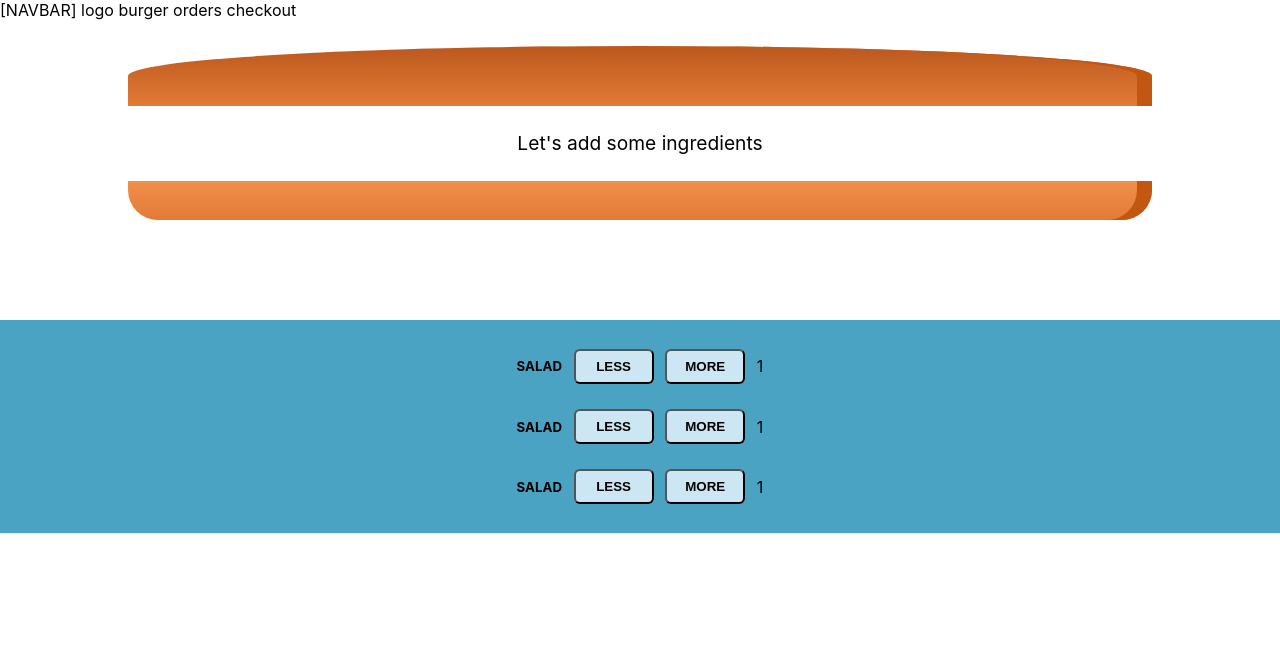
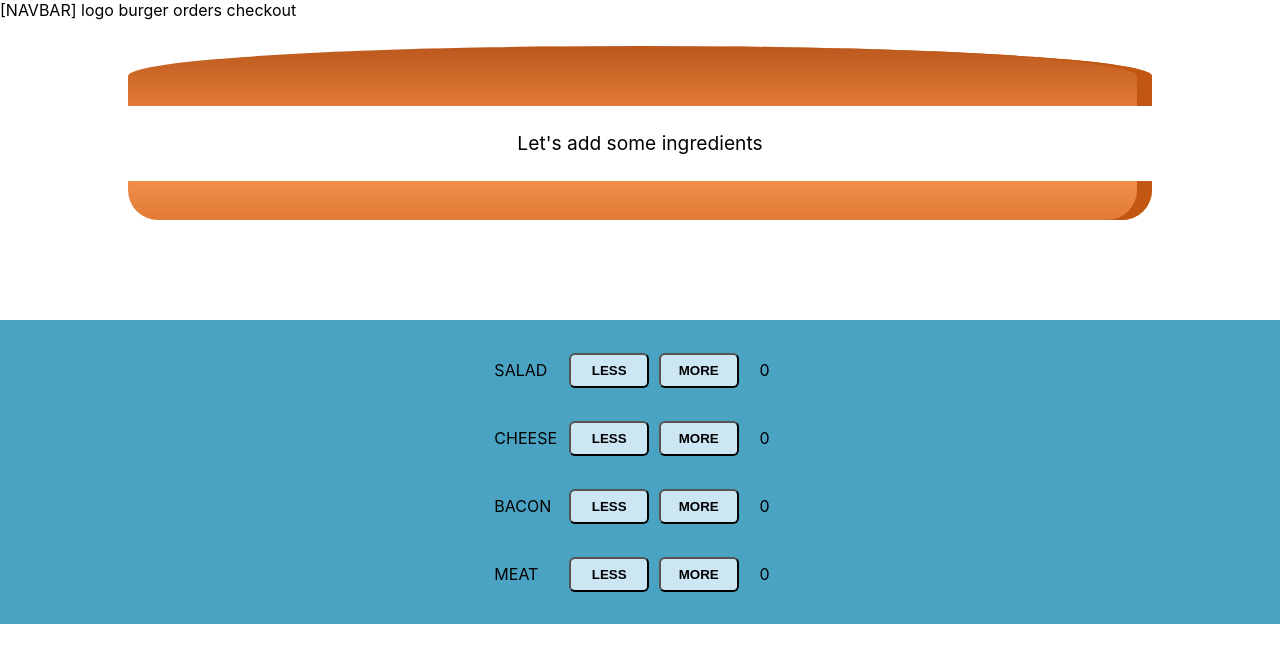
Before and after one commit to germancardenasm/burgerRestaurantOrderSystem, a React (Create React App) app: page / in a window 1280 px wide. Shown: the top 662 px of the page. Built offline with nearby package versions, Linux system fonts and the light colour scheme.

Commit message:
Render dinamically the controls

```diff
--- a/src/components/Burger/BuildControls/BuildControls.js
+++ b/src/components/Burger/BuildControls/BuildControls.js
@@ -2,13 +2,13 @@ import React from "react";
 import Control from "../Control/Control";
 import "./BuildControls.css";
 const BuildControls = props => {
-  return (
-    <div className="build_controls">
-      <Control />
-      <Control />
-      <Control />
-    </div>
-  );
+  const controlsArray = Object.keys(props.ingredients).map(ingType => {
+    return (
+      <Control type={ingType} qty={props.ingredients[ingType]} key={ingType} />
+    );
+  });
+
+  return <div className="build_controls">{controlsArray}</div>;
 };
 
 export default BuildControls;
--- a/src/components/Burger/Control/Control.css
+++ b/src/components/Burger/Control/Control.css
@@ -1,15 +1,14 @@
 .control {
     display: flex;
-    flex-direction: row;
-    justify-content: space-evenly;
-    width: 270px;
-    margin: auto;
+    margin: 0.5rem auto;
     align-items: center;
+    text-transform: uppercase;
 }
 
 .control .control_button {
     height: 35px;
     width: 80px;
+    margin: 0.3rem;
     color: black;
     text-transform: uppercase;
     background: #cce6f4;
@@ -24,3 +23,13 @@
     border: 2px white solid;
     box-shadow: 0px 0px 10px 1px rgba(255, 255, 255, 1);
 }
+
+.control .ing_name {
+    display: inline-block;
+    width: 70px;
+}
+
+.control .ing_qty {
+    display: inline-block;
+    margin: 1rem;
+}
--- a/src/components/Burger/Control/Control.js
+++ b/src/components/Burger/Control/Control.js
@@ -4,10 +4,10 @@ import "./Control.css";
 const Control = props => {
   return (
     <div className="control">
-      <h5>SALAD</h5>
+      <span className="ing_name">{props.type}</span>
       <button className="control_button">Less</button>
       <button className="control_button">More</button>
-      <p>1</p>
+      <span className="ing_qty">{props.qty}</span>
     </div>
   );
 };
--- a/src/containers/BurgerBuilder/BurgerBuilder.js
+++ b/src/containers/BurgerBuilder/BurgerBuilder.js
@@ -18,7 +18,7 @@ export default class BurgerBuilder extends Component {
     return (
       <Aux>
         <BurgerGraphic ingredients={this.state.ingredients} />
-        <BuildControls />
+        <BuildControls ingredients={this.state.ingredients} />
       </Aux>
     );
   }
```
